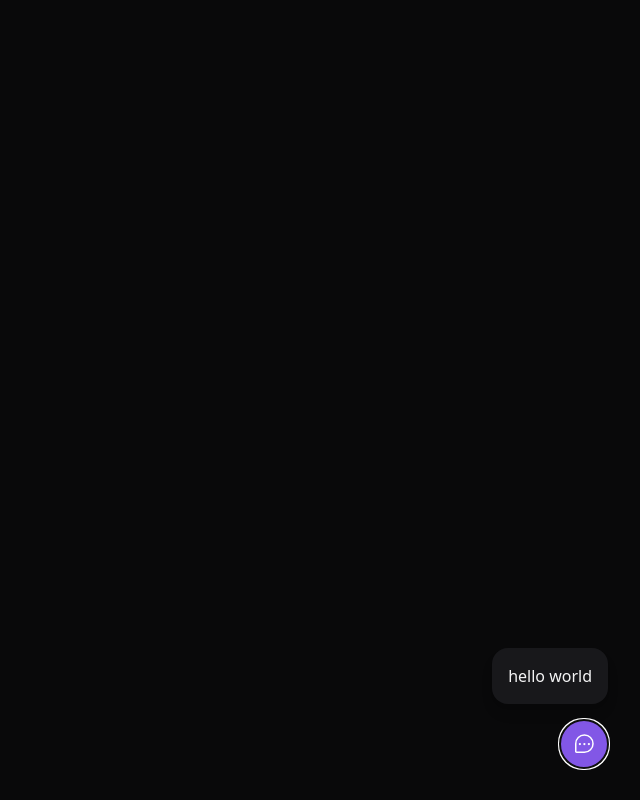
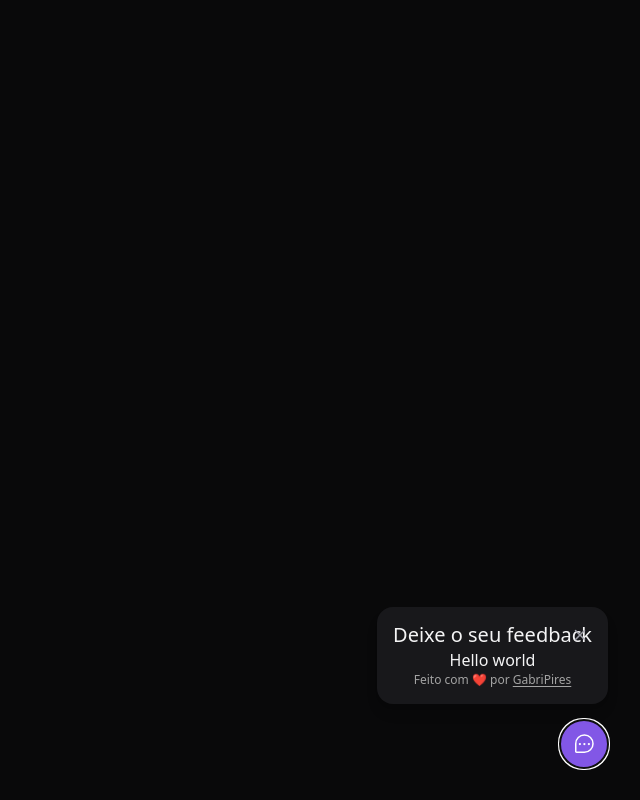
Before and after one commit to GabriPires/feedback-widget-web, a React (Vite) app: page / in a window 1280 px wide. Both pictures are taken after a click on the button "Feedback". Shown: the whole page, without its empty margins (640-1280 px from the left). Built offline with nearby package versions, Linux system fonts and the light colour scheme.

Commit message:
feat: close button component

```diff
--- /dev/null
+++ b/src/components/CloseButton.tsx
@@ -0,0 +1,13 @@
+import { Popover } from '@headlessui/react';
+import { X } from 'phosphor-react';
+
+export const CloseButton = () => {
+  return (
+    <Popover.Button
+      className={'top-5 right-5 absolute text-zinc-400 hover:text-zinc-100'}
+      title={'Fechar formulário de feedback'}
+    >
+      <X weight={'bold'} className={'w-4 h-4'} />
+    </Popover.Button>
+  );
+};
--- a/src/components/WidgetForm.tsx
+++ b/src/components/WidgetForm.tsx
@@ -1,3 +1,5 @@
+import { CloseButton } from './CloseButton';
+
 export const WidgetForm = () => {
   return (
     <div
@@ -5,7 +7,23 @@
         'bg-zinc-900 p-4 relative rounded-2xl mb-4 flex flex-col items-center shadow-lg w-[calc(100vw-2rem)] md:w-auto'
       }
     >
-      hello world
+      <header>
+        <span className={'text-xl leading-6'}>Deixe o seu feedback</span>
+        <CloseButton />
+      </header>
+
+      <p>Hello world</p>
+
+      <footer className={'text-xs text-neutral-400'}>
+        Feito com ❤ por{' '}
+        <a
+          href={'https://github.com/GabriPires'}
+          target={'_blank'}
+          className={'underline underline-offset-2'}
+        >
+          GabriPires
+        </a>
+      </footer>
     </div>
   );
 };
```
